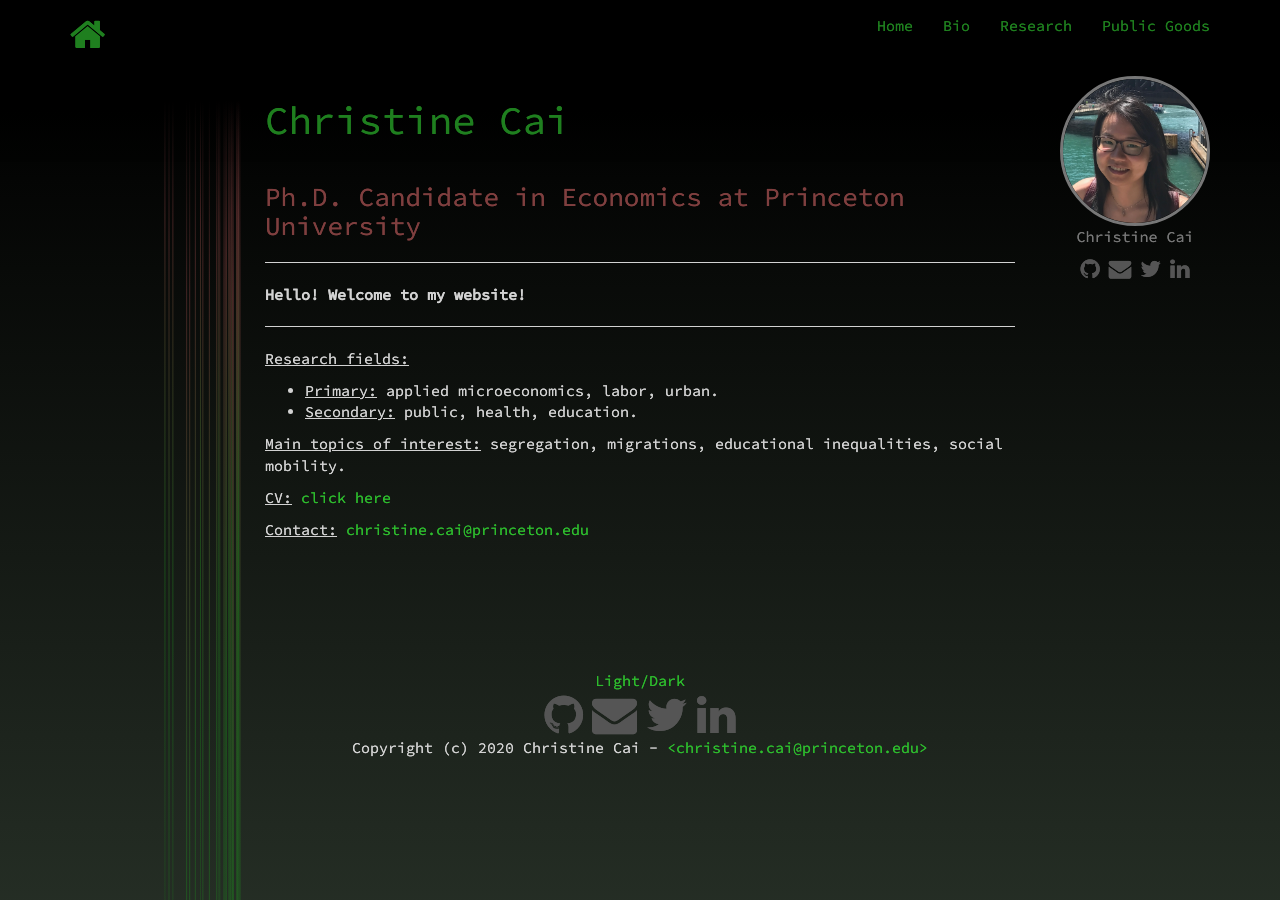
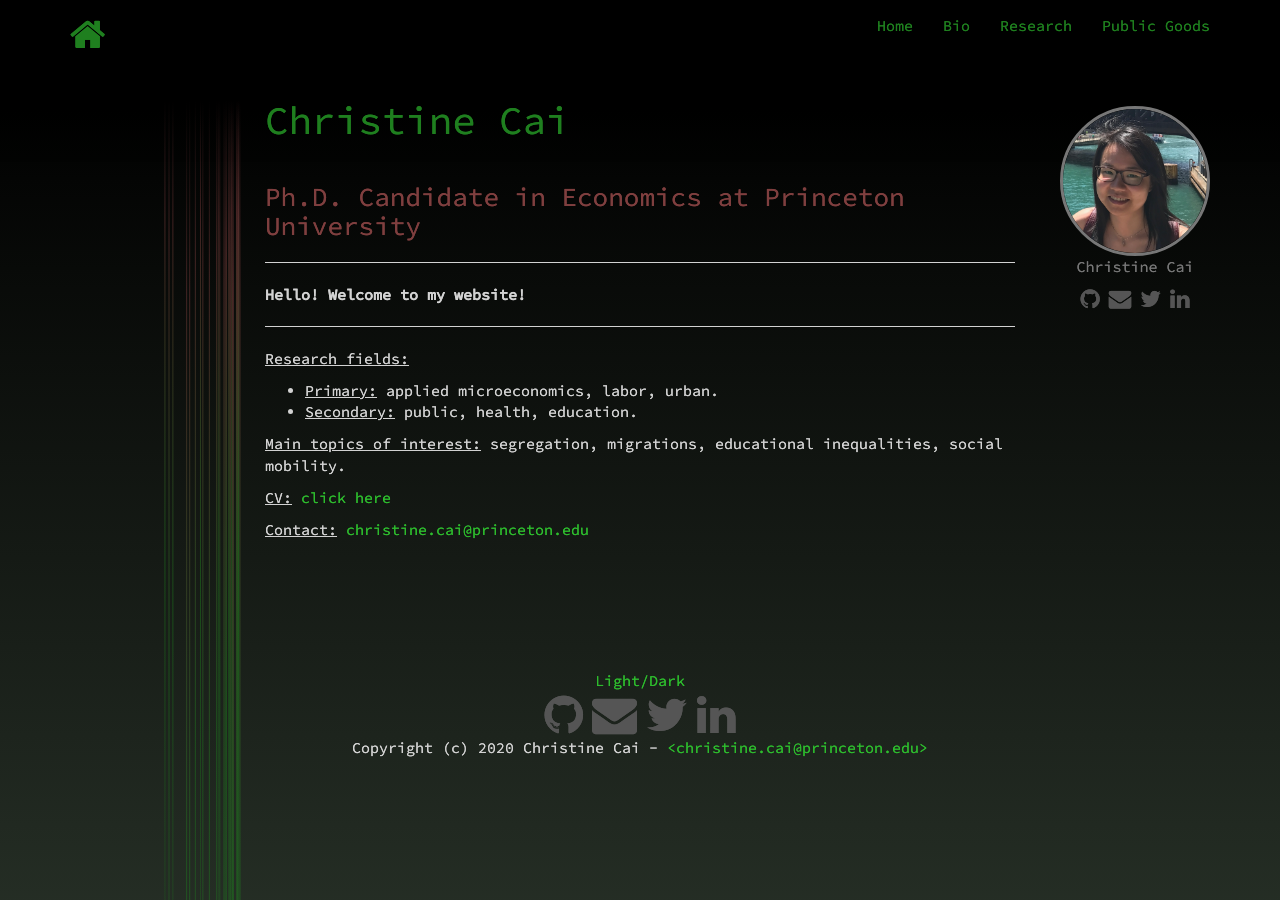
Before and after one commit to christinecai/website, a Jekyll site: the page built from index.md, in a window 1280 px wide. Built offline with Jekyll 4.4.1, drawn with Linux system fonts in a browser that asks for light colours; nearby versions of some CDN libraries.

Commit message:
Update default.html

```diff
--- a/_layouts/default.html
+++ b/_layouts/default.html
@@ -41,7 +41,7 @@
           {{ content }}
         </div>
         <div class="col-sm-2">
-          <div class="pane-separator hidden-xs" style="margin-bottom:5em;"></div>
+          <div class="pane-separator hidden-xs" style="margin-bottom:7em;"></div>
           <div class="pane-separator visible-xs" style="margin-bottom:5em;"></div>
           <div class="right-pane" style="margin-left: 1em;">
             {% if site.avatar == true %}
```
